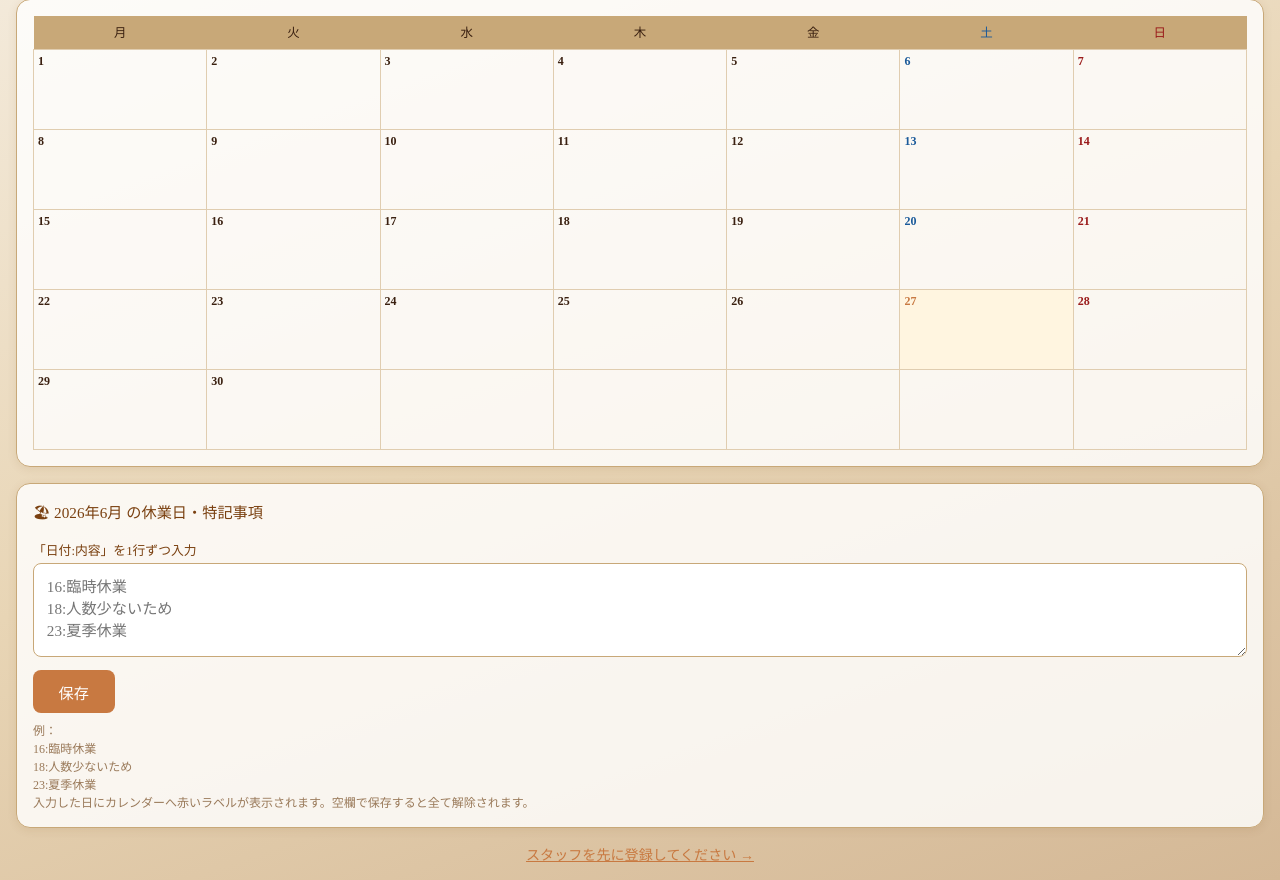
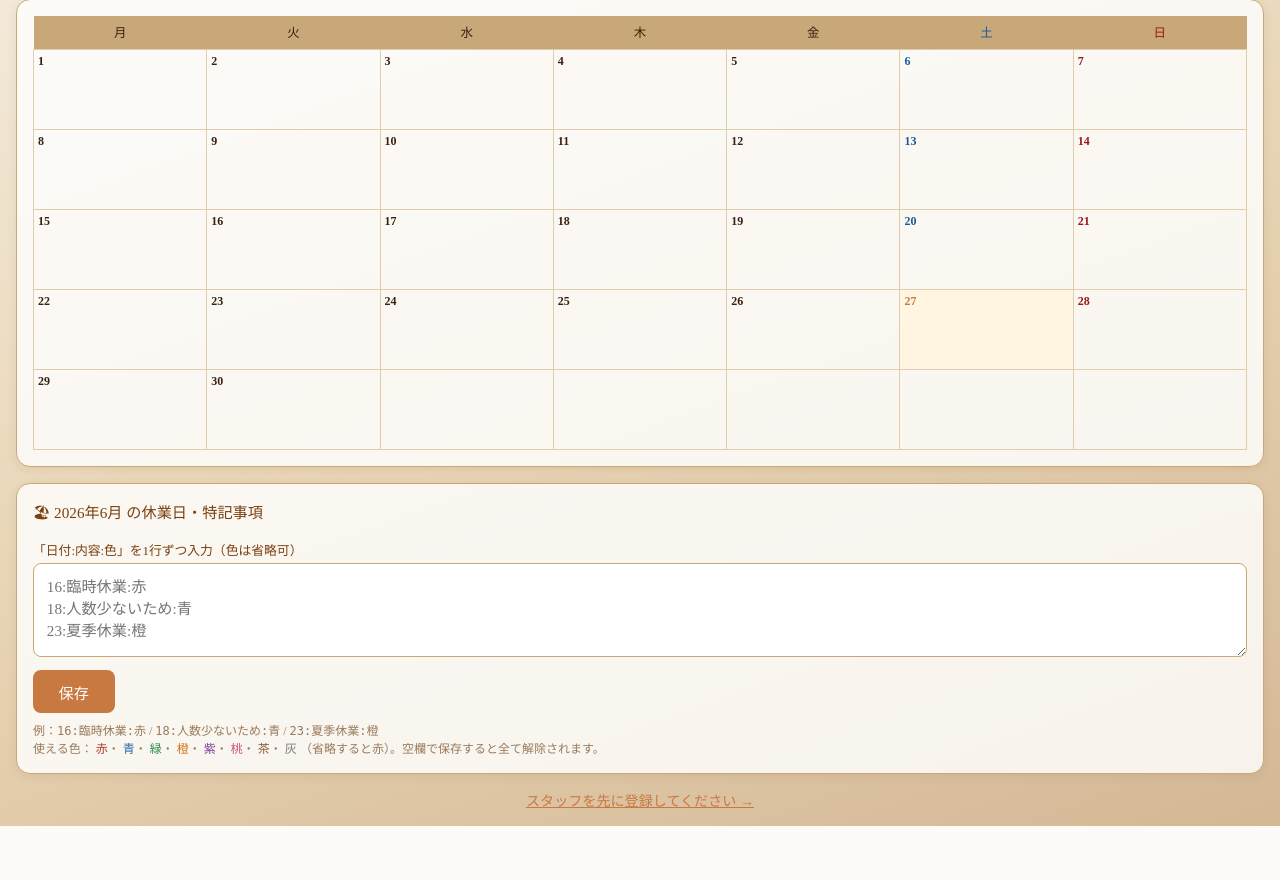
Before and after one commit to like0the0wind-ai/nichigetu-kaisha, a Flask app: page /admin in a window 1280 px wide. Shown: the part 106-986 px from the top of the page. After the commit the page ends 932 px from the top, so only its background shows below. Run offline with Flask 3, Linux system fonts and the light colour scheme; the visitor is signed in with stand-in values (Sample User, id 1); data that the repository does not hold is empty; some libraries are stand-ins or nearby versions.

Commit message:
feat: 休業日ラベルの色を日付ごとに選択可能に

```diff
--- a/shift_app/app.py
+++ b/shift_app/app.py
@@ -193,10 +193,17 @@ def init_db():
         conn.close()
 
 
+# 色名 → カラーコード
+HOLIDAY_COLORS = {
+    "赤": "#b0382a", "青": "#2a6aaa", "緑": "#2a8a4a",
+    "灰": "#7a7a7a", "橙": "#d4731a", "紫": "#7a3a9a",
+    "桃": "#d05080", "茶": "#8a5a30",
+}
+
 def get_holidays(year, month):
-    """指定月の {日付: ラベル} 辞書を返す
-    保存形式: "16:臨時休業,18:人数少ないため,23:夏季休業"
-    （旧形式 "5,15" も許容し、その場合は holiday_label を使う）
+    """指定月の {日付: {"label":.., "color":..}} 辞書を返す
+    保存形式: "16:臨時休業:赤,18:人数少ないため:青"
+    （旧形式 "5,15" や "5:臨時休業" も許容）
     """
     month_key = f"{year}-{month:02d}"
     row = query("SELECT holiday_dates, holiday_label FROM shift_config WHERE month=?", (month_key,))
@@ -204,18 +211,17 @@ def get_holidays(year, month):
     if row:
         default_label = row[0].get("holiday_label") or "臨時休業"
         for token in (row[0].get("holiday_dates") or "").split(","):
-            token = token.strip()
+            token = token.replace("：", ":").strip()
             if not token:
                 continue
-            if ":" in token or "：" in token:
-                token = token.replace("：", ":")
-                d, _, lbl = token.partition(":")
-                d = d.strip()
-                lbl = lbl.strip() or default_label
-                if d.isdigit():
-                    holidays[int(d)] = lbl
-            elif token.isdigit():
-                holidays[int(token)] = default_label
+            parts = [p.strip() for p in token.split(":")]
+            d = parts[0]
+            if not d.isdigit():
+                continue
+            label = parts[1] if len(parts) > 1 and parts[1] else default_label
+            color_key = parts[2] if len(parts) > 2 else ""
+            color = HOLIDAY_COLORS.get(color_key, color_key if color_key.startswith("#") else "#b0382a")
+            holidays[int(d)] = {"label": label, "color": color}
     return holidays
 
 
@@ -461,7 +467,11 @@ def admin():
     else:
         next_year, next_month = year, month + 1
     holidays = get_holidays(year, month)
-    holiday_lines = "\n".join(f"{d}:{lbl}" for d, lbl in sorted(holidays.items()))
+    color2name = {v: k for k, v in HOLIDAY_COLORS.items()}
+    holiday_lines = "\n".join(
+        f"{d}:{h['label']}:{color2name.get(h['color'], h['color'])}"
+        for d, h in sorted(holidays.items())
+    )
     return render_template(
         "admin_calendar.html",
         year=year, month=month, cal=cal,
@@ -485,19 +495,19 @@ def holidays_save():
     year  = int(request.form.get("year"))
     month = int(request.form.get("month"))
     raw = request.form.get("holiday_dates", "")
-    # 改行・カンマ区切りどちらも受け付け、"日:ラベル" 形式に正規化
+    # 改行・カンマ区切りどちらも受け付け、"日:ラベル:色" 形式に正規化
     tokens = []
     for line in raw.replace(",", "\n").splitlines():
         line = line.replace("：", ":").strip()
         if not line:
             continue
-        if ":" in line:
-            d, _, lbl = line.partition(":")
-            d = d.strip(); lbl = lbl.strip()
-            if d.isdigit():
-                tokens.append(f"{int(d)}:{lbl}" if lbl else f"{int(d)}:臨時休業")
-        elif line.isdigit():
-            tokens.append(f"{int(line)}:臨時休業")
+        parts = [p.strip() for p in line.split(":")]
+        d = parts[0]
+        if not d.isdigit():
+            continue
+        lbl = parts[1] if len(parts) > 1 and parts[1] else "臨時休業"
+        color = parts[2] if len(parts) > 2 and parts[2] else "赤"
+        tokens.append(f"{int(d)}:{lbl}:{color}")
     holiday_dates = ",".join(tokens)
     month_key = f"{year}-{month:02d}"
     existing = query("SELECT id FROM shift_config WHERE month=?", (month_key,))
--- a/shift_app/templates/admin_calendar.html
+++ b/shift_app/templates/admin_calendar.html
@@ -131,7 +131,7 @@
                 <span>{{ day }}</span>
                 {% if staff_rows %}<button class="add-btn" onclick="openAdd('{{ d }}', {{ day }})">＋</button>{% endif %}
               </div>
-              {% if day in holidays %}<span class="holiday-badge">{{ holidays[day] }}</span>{% endif %}
+              {% if day in holidays %}<span class="holiday-badge" style="background:{{ holidays[day].color }}">{{ holidays[day].label }}</span>{% endif %}
               {% for sh in shift_map.get(d, []) %}
               <div class="shift-chip" style="background:{{ sh.color }}" onclick="openEdit({{ sh.id }},'{{ sh.staff_name }}','{{ sh.start_time }}','{{ sh.end_time }}','{{ sh.memo or '' }}')">
                 <span class="chip-info">{{ sh.staff_name }} {{ sh.slot_label }}</span>
@@ -155,19 +155,25 @@
     <form method="post" action="/holidays/save">
       <input type="hidden" name="year" value="{{ year }}">
       <input type="hidden" name="month" value="{{ month }}">
-      <label style="font-size:.8rem;color:#7a4010;display:block;margin-bottom:.3rem">「日付:内容」を1行ずつ入力</label>
-      <textarea name="holiday_dates" rows="4" placeholder="16:臨時休業&#10;18:人数少ないため&#10;23:夏季休業"
+      <label style="font-size:.8rem;color:#7a4010;display:block;margin-bottom:.3rem">「日付:内容:色」を1行ずつ入力（色は省略可）</label>
+      <textarea name="holiday_dates" rows="4" placeholder="16:臨時休業:赤&#10;18:人数少ないため:青&#10;23:夏季休業:橙"
         style="width:100%;padding:.6rem .8rem;background:#fff;border:1px solid #c8a878;border-radius:8px;font-family:inherit;font-size:.95rem;color:#3a2010;resize:vertical">{{ holiday_lines }}</textarea>
       <div style="margin-top:.6rem">
         <button type="submit" style="background:#c87941;color:#fff;border:none;border-radius:8px;padding:.65rem 1.6rem;font-family:inherit;font-size:.95rem;cursor:pointer">保存</button>
       </div>
-      <p style="font-size:.75rem;color:#9a7a5a;margin-top:.5rem">
-        例：<br>
-        16:臨時休業<br>
-        18:人数少ないため<br>
-        23:夏季休業<br>
-        入力した日にカレンダーへ赤いラベルが表示されます。空欄で保存すると全て解除されます。
-      </p>
+      <div style="font-size:.75rem;color:#9a7a5a;margin-top:.5rem">
+        例：<code>16:臨時休業:赤</code> / <code>18:人数少ないため:青</code> / <code>23:夏季休業:橙</code><br>
+        使える色：
+        <span style="color:#b0382a">赤</span>・
+        <span style="color:#2a6aaa">青</span>・
+        <span style="color:#2a8a4a">緑</span>・
+        <span style="color:#d4731a">橙</span>・
+        <span style="color:#7a3a9a">紫</span>・
+        <span style="color:#d05080">桃</span>・
+        <span style="color:#8a5a30">茶</span>・
+        <span style="color:#7a7a7a">灰</span>
+        （省略すると赤）。空欄で保存すると全て解除されます。
+      </div>
     </form>
   </div>
 
--- a/shift_app/templates/index.html
+++ b/shift_app/templates/index.html
@@ -234,7 +234,7 @@
             <td class="{% if is_today %}today-cell{% endif %} {% if day in holidays %}holiday-cell{% endif %}">
               <div class="day-num {% if col==5 %}sat{% elif col==6 %}sun{% endif %} {% if is_today %}today-num{% endif %}">{{ day }}</div>
               {% if day in holidays %}
-              <span class="holiday-badge">{{ holidays[day] }}</span>
+              <span class="holiday-badge" style="background:{{ holidays[day].color }}">{{ holidays[day].label }}</span>
               {% else %}
               {% for sh in shift_map.get(d, []) %}
               <span class="shift-chip" style="background:{{ sh.color }}" data-staff="{{ sh.staff_name }}">
@@ -267,7 +267,7 @@
               </div>
               <div class="cal-list-shifts">
                 {% if day in holidays %}
-                  <span class="holiday-badge">{{ holidays[day] }}</span>
+                  <span class="holiday-badge" style="background:{{ holidays[day].color }}">{{ holidays[day].label }}</span>
                 {% elif shifts %}
                   {% for sh in shifts %}
                   <span class="shift-chip" style="background:{{ sh.color }}" data-staff="{{ sh.staff_name }}">
```
